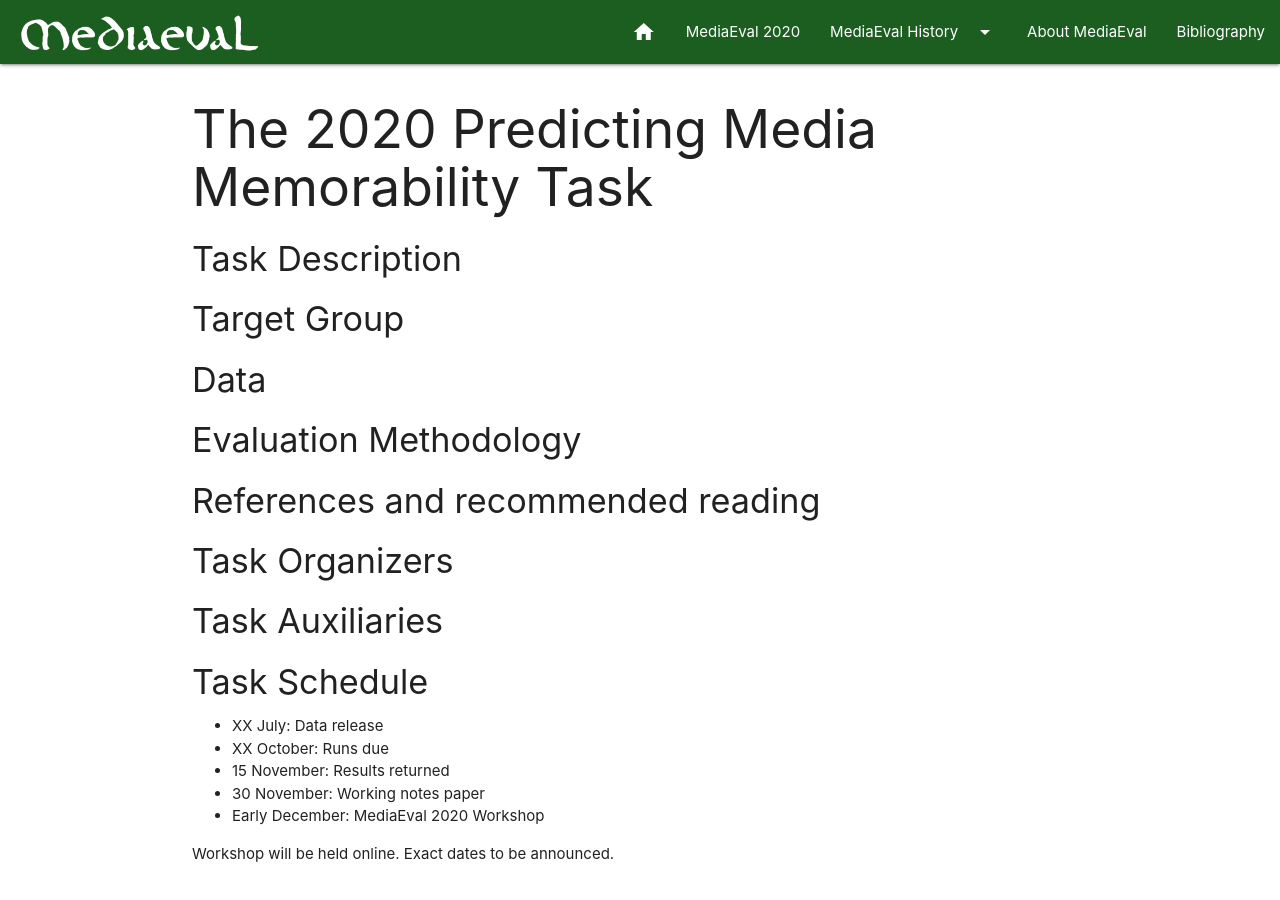
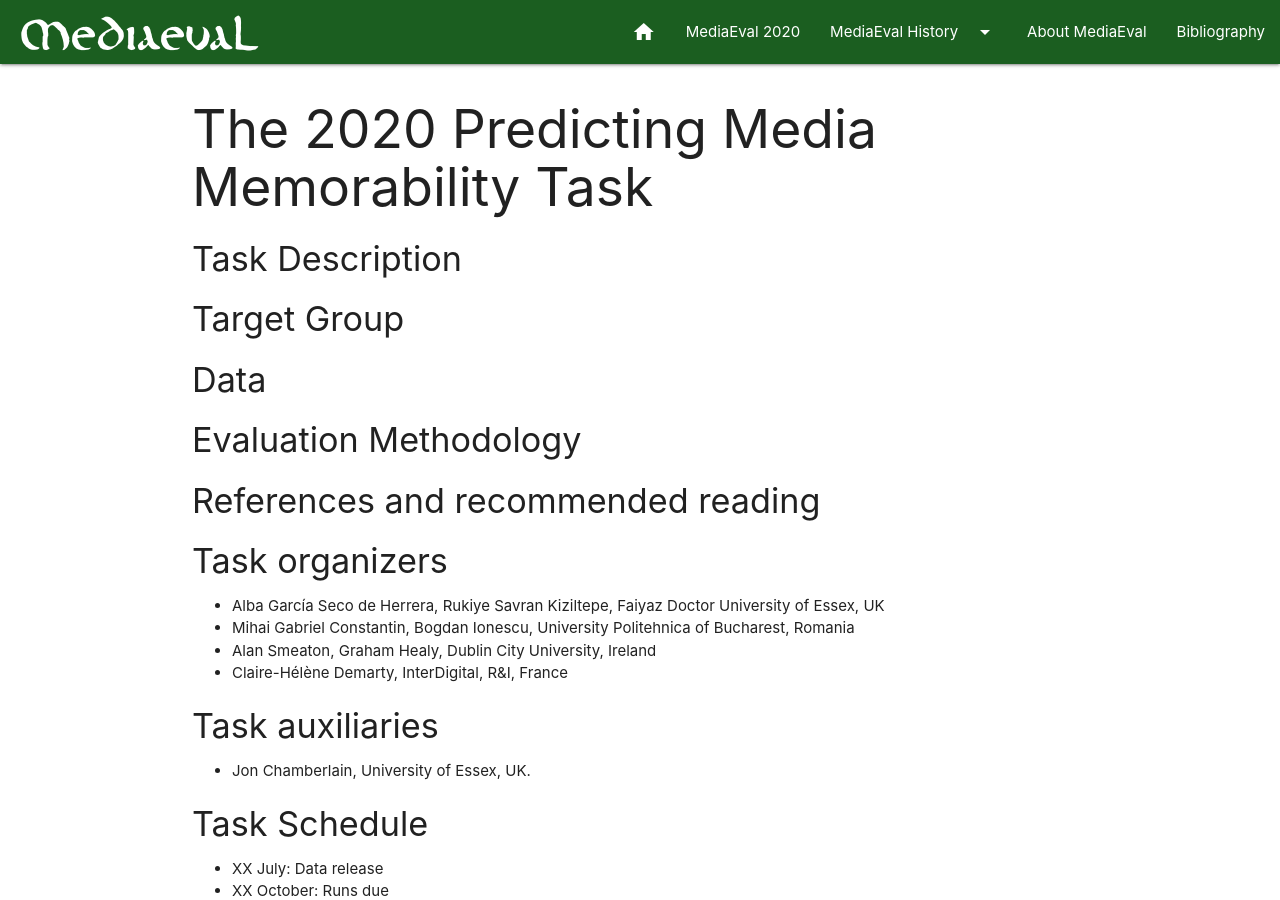
Before and after one commit to multimediaeval/multimediaeval.github.io, a Jekyll site: the page built from _editions/2020/tasks/memorability.md, in a window 1280 px wide and 900 px high. Built offline with Jekyll 4.4.1, drawn with Linux system fonts in a browser that asks for light colours; some of the changed text lies outside the part shown.

Commit message:
Update memorability.md
Moved the task organizers into position.

```diff
--- a/_editions/2020/tasks/memorability.md
+++ b/_editions/2020/tasks/memorability.md
@@ -30,12 +30,16 @@ blurb: Media platforms such as social networks, media advertisement, information
 <!-- # The paper title should be a hyperlink leading to the paper online-->
 
 
-#### Task Organizers
-<!-- # add the email address of the contact organizer-->
+#### Task organizers
 
+* Alba García Seco de Herrera, Rukiye Savran Kiziltepe, Faiyaz Doctor University of Essex, UK
+* Mihai Gabriel Constantin, Bogdan Ionescu, University Politehnica of Bucharest, Romania
+* Alan Smeaton, Graham Healy, Dublin City University, Ireland
+* Claire-Hélène Demarty, InterDigital, R&I, France
 
-#### Task Auxiliaries
-<!-- # if there are people helping with the task, but are not bearing the main responsibility for the task, they are auxiliaries. Please delete this heading if you have no auxiliaries-->
+#### Task auxiliaries
+
+* Jon Chamberlain, University of Essex, UK.
 
 #### Task Schedule
 * XX July: Data release <!-- # Replace XX with your date. Latest possible is 31 July-->
@@ -45,7 +49,7 @@ blurb: Media platforms such as social networks, media advertisement, information
 * Early December: MediaEval 2020 Workshop <!-- Fixed. Please do not change-->
 
 Workshop will be held online. Exact dates to be announced.
-
+<!-- # Pleaes integrate the information below into the structure above, and then delete everything below this line. Thanks.-->
 
 ### Task Description
 
```
Also changed, not shown: other parts of _editions/2020/tasks/memorability.md (+0 -9 lines).
